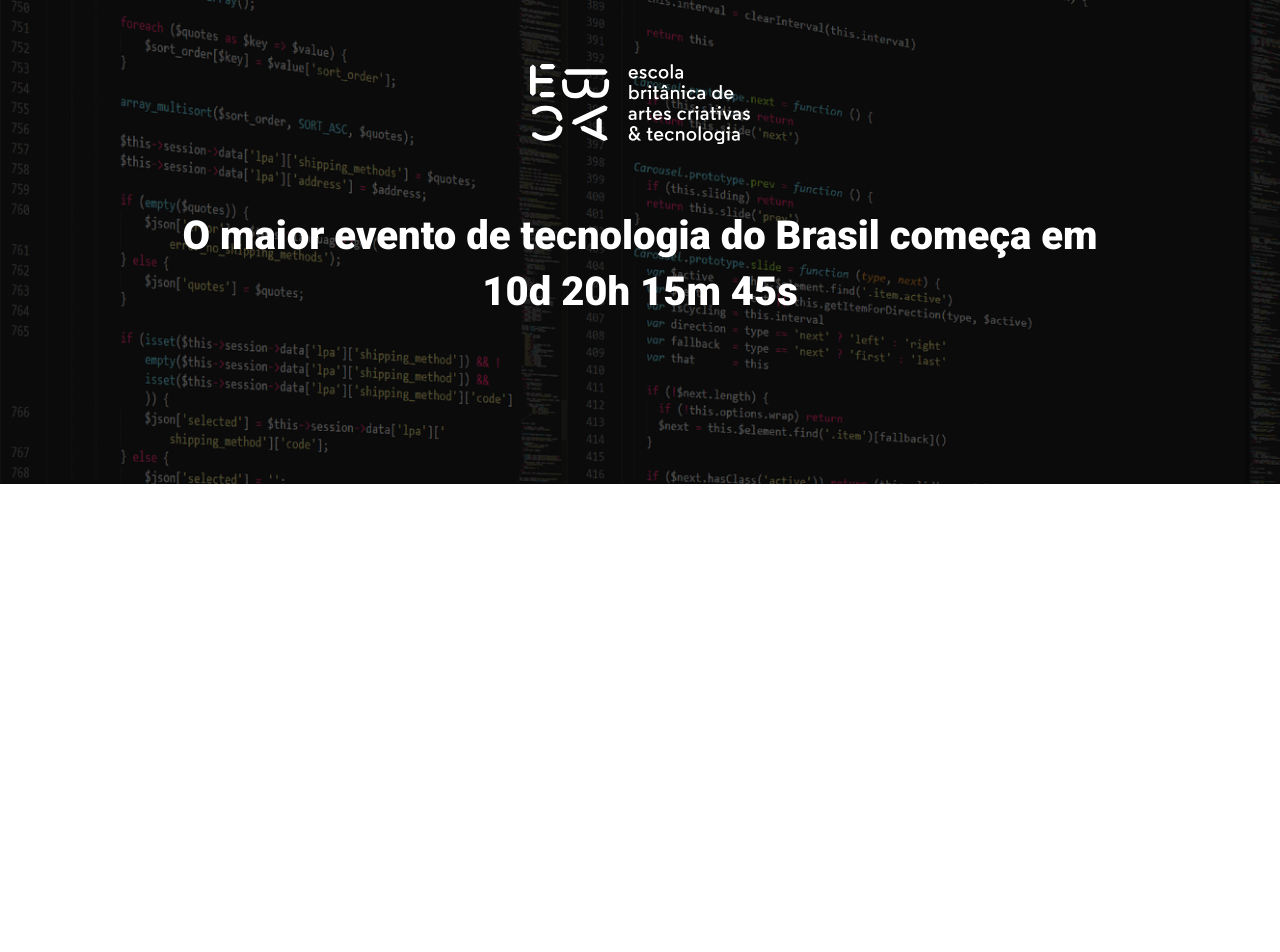
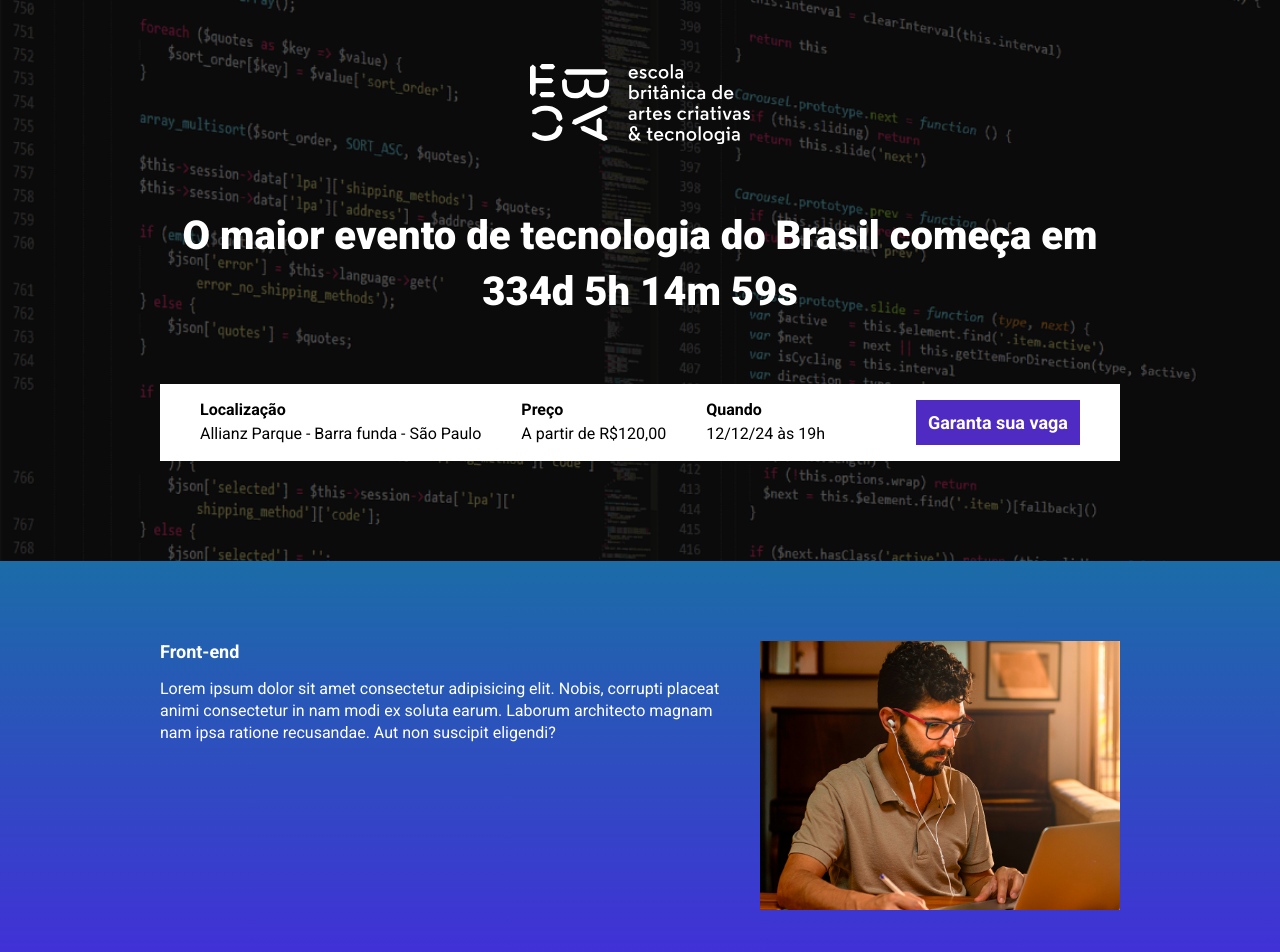
Before and after one commit to DaniloALR/ebac-talks, a website built with Parcel: page src/index.html in a window 1280 px wide. Shown: the top 952 px of the page. Before the commit the page ends 800 px from the top, so only its background shows below. Built offline with nearby package versions, Linux system fonts and the light colour scheme.

Commit message:
landing page finalizada

```diff
--- a/package.json
+++ b/package.json
@@ -2,9 +2,9 @@
   "name": "ebac-talks",
   "version": "1.0.0",
   "description": "",
-  "main": "index.js",
   "scripts": {
     "dev": "parcel src/index.html src/scripts/main.js src/styles/main.scss",
+    "build": "parcel build src/index.html",
     "test": "echo \"Error: no test specified\" && exit 1"
   },
   "keywords": [],
--- a/src/index.html
+++ b/src/index.html
@@ -4,20 +4,78 @@
     <meta charset="UTF-8">
     <meta name="viewport" content="width=device-width, initial-scale=1.0">
     <title>Document</title>
-    <link rel="stylesheet" href="./styles/main.scss">
     <link rel="preconnect" href="https://fonts.googleapis.com">
     <link rel="preconnect" href="https://fonts.gstatic.com" crossorigin>
     <link href="https://fonts.googleapis.com/css2?family=Lobster&family=Roboto:wght@400;700;900&display=swap" rel="stylesheet">
+    <link rel="stylesheet" href="./styles/main.scss">
+    <link rel="stylesheet" href="https://unpkg.com/aos@next/dist/aos.css" />
 </head>
 <body>
-    <section class="hero">
+    <header class="hero">
         <div class="container">
             <img class="hero__logo" src="./images/ebac_logo.svg" alt="">
-            <p class="hero__text">
-                O maior evento de tecnologia do Brasil começa em 10d 20h 15m 45s
+            <p class="hero__text" id="event-message">
+                O maior evento de tecnologia do Brasil começa em <span id="contador"></span>
             </p>
+            <div class="infos_bar">
+                <ul class="infos_bar__infos">
+                    <li class="infos_bar__infos__item">
+                        <b>Localização</b>
+                        Allianz Parque - Barra funda - São Paulo
+                    </li>
+                    <li class="infos_bar__infos__item">
+                        <b>Preço</b>
+                        A partir de R$120,00
+                    </li>
+                    <li class="infos_bar__infos__item">
+                        <b>Quando</b>
+                        12/12/24 às 19h
+                    </li>
+                </ul>
+                <a href="#" class="button button--primary">
+                    Garanta sua vaga
+                </a>
+            </div>
+        </div>
+    </header>
+    <section class="event event--frontend">
+        <div class="container" data-aos="fade-left">
+            <div class="event__details">
+                <h2 class="event__details__title">Front-end</h2>
+                <p class="event__details__description">Lorem ipsum dolor sit amet consectetur adipisicing elit. Nobis, corrupti placeat animi consectetur in nam modi ex soluta earum. Laborum architecto magnam nam ipsa ratione recusandae. Aut non suscipit eligendi?</p>
+            </div>
+            <img class="event__image" src="./images/frontend.png" alt="front-end">
         </div>
     </section>
+    <section class="event event--ux-ui">
+        <div class="container container--img-left" data-aos="fade-right">
+            <div class="event__details">
+                <h2 class="event__details__title">UX/UI</h2>
+                <p class="event__details__description">Lorem ipsum dolor sit amet consectetur adipisicing elit. Nobis, corrupti placeat animi consectetur in nam modi ex soluta earum. Laborum architecto magnam nam ipsa ratione recusandae. Aut non suscipit eligendi?</p>
+            </div>
+            <img class="event__image" src="./images/ui-ux.png" alt="ux/ui">
+        </div>
+    </section>
+    <section class="event event--data-science">
+        <div class="container" data-aos="fade-left">
+            <div class="event__details">
+                <h2 class="event__details__title">Data Science</h2>
+                <p class="event__details__description">Lorem ipsum dolor sit amet consectetur adipisicing elit. Nobis, corrupti placeat animi consectetur in nam modi ex soluta earum. Laborum architecto magnam nam ipsa ratione recusandae. Aut non suscipit eligendi?</p>
+            </div>
+            <img class="event__image" src="./images/data.png" alt="data science">
+        </div>
+    </section>
+    <section class="event event--backend">
+        <div class="container container--img-left" data-aos="fade-right">
+            <div class="event__details">
+                <h2 class="event__details__title">Back-end</h2>
+                <p class="event__details__description">Lorem ipsum dolor sit amet consectetur adipisicing elit. Nobis, corrupti placeat animi consectetur in nam modi ex soluta earum. Laborum architecto magnam nam ipsa ratione recusandae. Aut non suscipit eligendi?</p>
+            </div>
+            <img class="event__image" src="./images/backend.png" alt="backend">
+        </div>
+    </section>
+
+    <script src="https://unpkg.com/aos@next/dist/aos.js"></script>
     <script src="scripts/main.js"></script>
 </body>
 </html>
--- a/src/scripts/main.js
+++ b/src/scripts/main.js
@@ -0,0 +1,27 @@
+AOS.init();
+
+const contaAsHoras = setInterval(function(){
+    const dataDoEvento = new Date("Dec 22, 2024 19:00:00");
+    const timeStampDoEvento = dataDoEvento.getTime();
+
+    const dataAtual = new Date();
+    const timeStampDaDataAtual = dataAtual.getTime();
+
+    const tempoAteOEvento = timeStampDoEvento - timeStampDaDataAtual;
+
+    const diasEmMs = (1000 * 60 * 60 * 24);
+    const horasEmMs = (1000 * 60 * 60);
+    const minutosEmMs = (1000 * 60);
+
+    const diaDoEvento = Math.floor(tempoAteOEvento / diasEmMs);
+    const horaDoEvento = Math.floor((tempoAteOEvento % diasEmMs) / horasEmMs);
+    const minutoDoEvento = Math.floor((tempoAteOEvento % horasEmMs) / minutosEmMs);
+    const segundoDoEvento = Math.floor((tempoAteOEvento % minutosEmMs) / 1000);
+
+    document.getElementById('contador').innerHTML = `${diaDoEvento}d ${horaDoEvento}h ${minutoDoEvento}m ${segundoDoEvento}s`
+
+    if(tempoAteOEvento < 0){
+        clearInterval(contaAsHoras);
+        document.getElementById('event-message').innerHTML = 'O evento já começou!';
+    }
+}, 1000)
--- /dev/null
+++ b/src/styles/_event.scss
@@ -0,0 +1,63 @@
+@use 'variables';
+
+.event{
+    padding: 80px 0;
+
+    &--frontend{
+        background-image: linear-gradient(variables.$blue1, variables.$blue2);
+    }
+
+    &--ux-ui{
+        background-image: linear-gradient(variables.$blue2, variables.$pink);
+    }
+
+    &--data-science{
+        background-image: linear-gradient(variables.$pink, variables.$yellow);
+    }
+
+    &--backend{
+        background-image: linear-gradient(variables.$yellow, variables.$pink);
+    }
+
+    .container{
+        display: flex;
+        gap: 40px;
+
+        &--img-left{
+            flex-direction:row-reverse;
+        }
+    }
+
+    &__details{
+
+        &__title{
+            font-size: 18px;
+            font-weight: bold;
+            margin-bottom: 16px;
+        }
+
+        &__description{
+            line-height: 22px;
+        }
+    }
+
+    &__image{
+        max-width: 360px;
+    }
+
+
+    @media(max-width: 640px){
+        .container{
+            display: block;
+        }
+
+        &__image{
+            width: 100%;
+        }
+
+        &__details{
+            margin-right: 0;
+            margin-bottom: 16px;
+        }
+    }
+}
--- a/src/styles/_hero.scss
+++ b/src/styles/_hero.scss
@@ -1,3 +1,5 @@
+@use 'variables';
+
 .hero{
     padding-top: 64px;
     padding-bottom: 100px;
@@ -16,7 +18,7 @@
         left: 0;
         width: 100%;
         height: 100%;
-        background-color: #000;
+        background-color: variables.$secondaryTextColor;
         content: '';
         opacity: .6;
     }
@@ -30,7 +32,6 @@
     &__text{
         margin-top: 64px;
         margin-bottom: 64px;
-        color: #fff;
         font-size: 40px;
         font-weight: 800;
         line-height: 56px;
--- /dev/null
+++ b/src/styles/_variables.scss
@@ -0,0 +1,8 @@
+$textColor: #fff;
+$secondaryTextColor: #000;
+
+$blue1: #1B6CA7;
+$blue2: #442BDB;
+$pink: #89223B;
+$yellow: #9C791D;
+$purple: #4F2AC3;
--- /dev/null
+++ b/src/styles/components/_buttons.scss
@@ -0,0 +1,25 @@
+@use '../variables';
+
+.button{
+    padding: 12px;
+    font-size: 18px;
+    font-weight: bold;
+    text-decoration: none;
+    text-align: center;
+    white-space: nowrap;
+
+    &--primary{
+        color: variables.$textColor;
+        background-color: variables.$purple;
+    }
+
+    @media(max-width:640px){
+        display: block;
+        width: 100%;
+    }
+
+    @media(max-width:1024px){
+        display: flex;
+        align-items: center;
+    }
+}
--- /dev/null
+++ b/src/styles/components/_infos_bar.scss
@@ -0,0 +1,43 @@
+@use '../variables';
+
+.infos_bar{
+    padding: 16px 40px;
+    background-color: variables.$textColor;
+    display: flex;
+    justify-content: space-between;
+
+    &__infos{
+        display:flex;
+        gap: 40px;
+
+        &__item{
+            color: variables.$secondaryTextColor;
+
+            b{
+                display: block;
+                color: variables.$secondaryTextColor;
+                margin-bottom: 5px;
+            }
+        }
+    }
+
+    @media(max-width:640px){
+        display: block;
+
+        &__infos{
+            display: block;
+            margin-bottom: 20px;
+
+            &__item{
+                margin-bottom: 15px;
+            }
+        }
+    }
+
+    @media(max-width:1024px){
+
+        &__infos{
+            gap:20px
+        }
+    }
+}
--- a/src/styles/main.scss
+++ b/src/styles/main.scss
@@ -1,11 +1,16 @@
 @use 'hero';
+@use 'components/infos_bar';
+@use 'components/buttons';
+@use 'event';
+@use 'variables';
 
 *{
     margin: 0;
     padding: 0;
     box-sizing: border-box;
     font-family: Roboto, sans-serif;
-    color: #fff;
+    color: variables.$textColor;
+    list-style: none;
 }
 
 .container{
```
